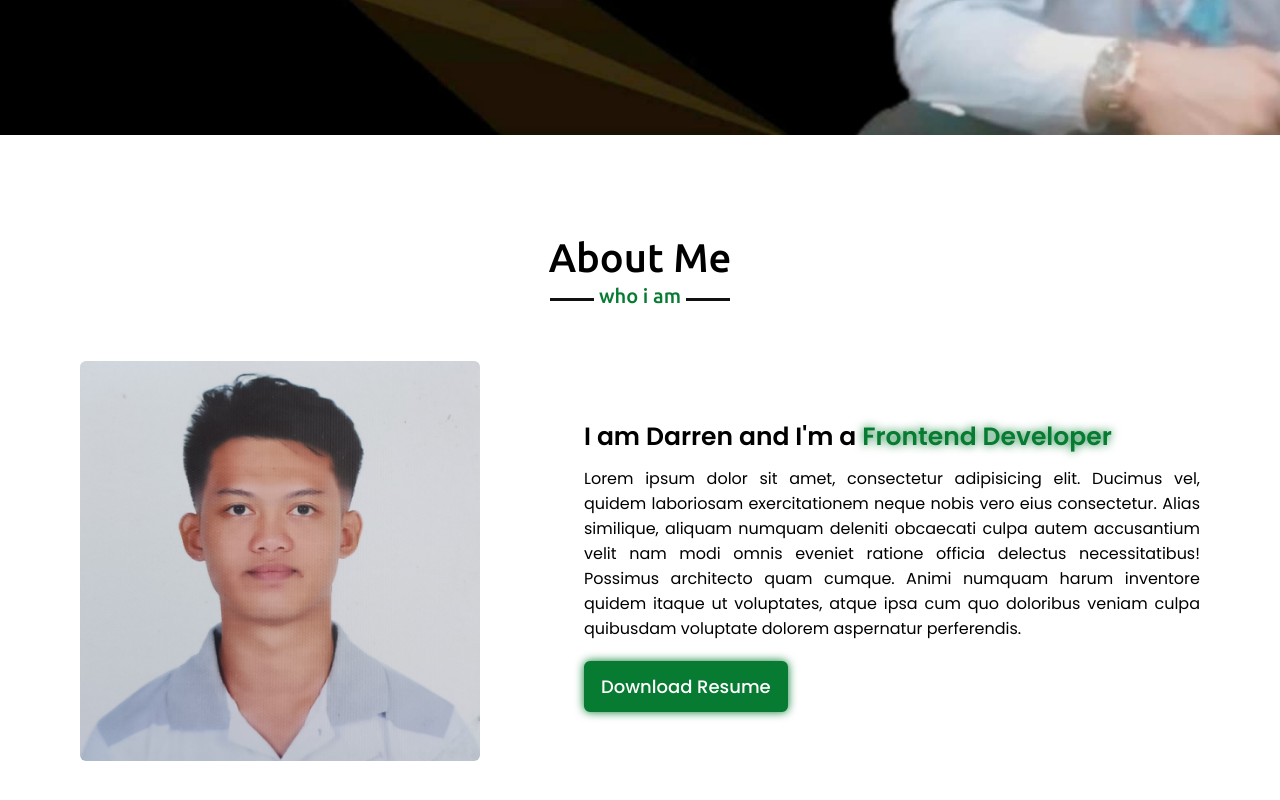
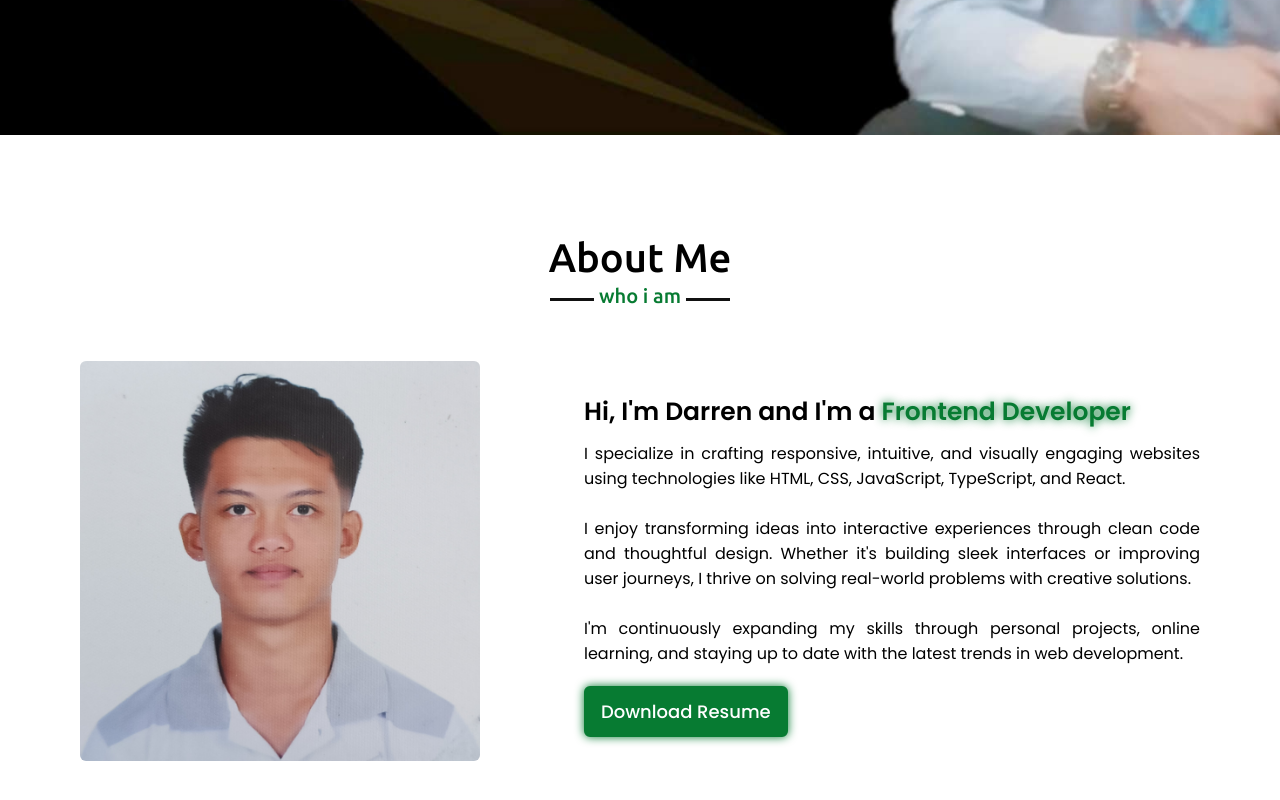
Before and after one commit to DarrenMiana/Portfolio, a plain HTML site: page index.html in a window 1280 px wide. Shown: the part 665-1465 px from the top of the page. Drawn offline with nearby package versions, Linux system fonts and the light colour scheme.

Commit message:
about <p></p>

```diff
--- a/index.html
+++ b/index.html
@@ -48,9 +48,17 @@
                     <img src="images/profile-1.jpeg" alt="">
                 </div>
                 <div class="column right">
-                    <div class="text">I am Darren and I'm a <span>Frontend Developer</span></div>
-                    <p>Lorem ipsum dolor sit amet, consectetur adipisicing elit. Ducimus vel, quidem laboriosam
-                        exercitationem neque nobis vero eius consectetur. Alias similique, aliquam numquam deleniti obcaecati culpa autem accusantium velit nam modi omnis eveniet ratione officia delectus necessitatibus! Possimus architecto quam cumque. Animi numquam harum inventore quidem itaque ut voluptates, atque ipsa cum quo doloribus veniam culpa quibusdam voluptate dolorem aspernatur perferendis.</p>
+                    <div class="text">Hi, I'm Darren and I'm a <span>Frontend Developer</span></div>
+                    <p>I specialize in crafting responsive, intuitive, and visually engaging websites using technologies
+                        like HTML, CSS, JavaScript, TypeScript, and React.
+                        <br><br>
+                        I enjoy transforming ideas into interactive experiences through clean code and thoughtful
+                        design. Whether it's building sleek interfaces or improving user journeys, I thrive on solving
+                        real-world problems with creative solutions.
+                        <br><br>
+                        I'm continuously expanding my skills through personal projects, online learning, and staying up
+                        to date with the latest trends in web development.
+                    </p>
                     <a href="#">Download Resume</a>
                 </div>
             </div>
```
